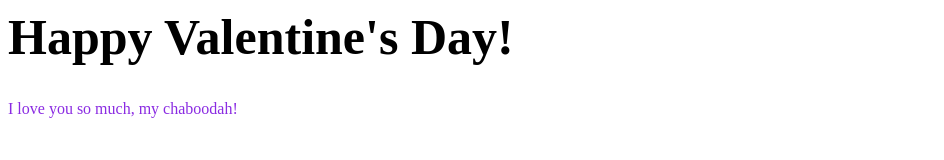
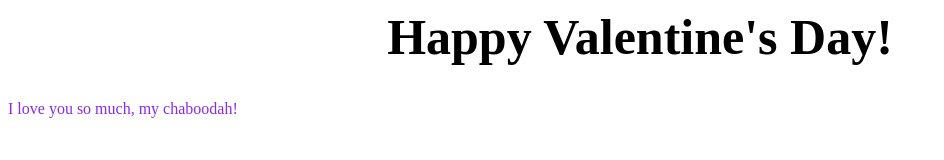
Before and after one commit to ExfoliatedToast/ExfoliatedToast.github.io, a plain HTML site: page index.html in a window 1280 px wide. Shown: the top 160 px of the page, without its empty margins (0-944 px from the left). Drawn offline with Linux system fonts and the light colour scheme.

Commit message:
Update index.html

```diff
--- a/index.html
+++ b/index.html
@@ -1,6 +1,6 @@
 <html>
 <body>
-<h1 style="font-size:50;">Happy Valentine's Day!</h1>
+<h1 style="font-size:50;"><b><center>Happy Valentine's Day!</center></b></h1>
 <p style="color:blueviolet;">I love you so much, my chaboodah!</p>
 </body>
 </html>
```
